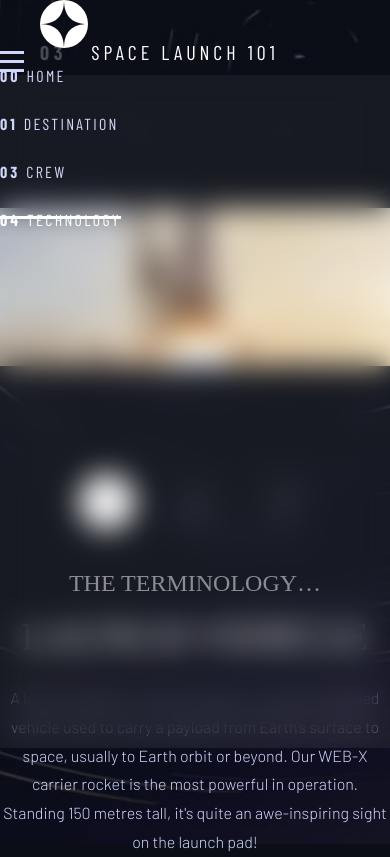
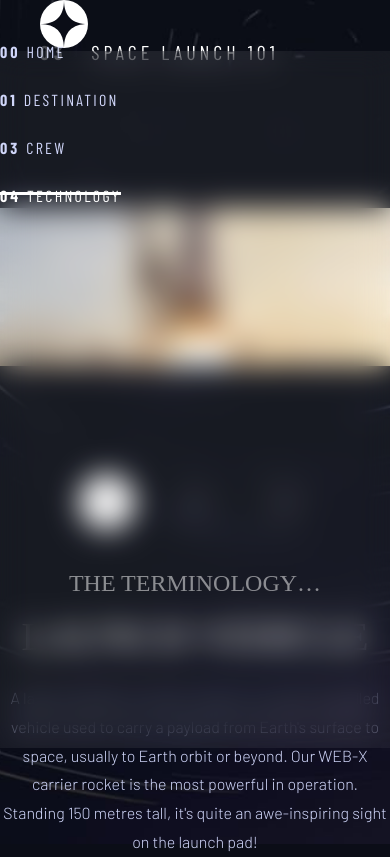
Before and after one commit to aminetiouk/space-tourism-website, a React (Vite) app: page /technology in a window 390 px wide. Built offline with nearby package versions, Linux system fonts and the light colour scheme; a web font is replaced by a local one.

Commit message:
style(global): add hamburger button styles for responsive navbar

```diff
--- a/src/styles/global.css
+++ b/src/styles/global.css
@@ -91,6 +91,14 @@ body {
 .navbar {
   height: 136px;
   padding-top: 40px;
+}
+.navbar__hamburger {
+  display: none;
+  background: none;
+  border: none;
+  cursor: pointer;
+  font-size: 2rem;
+  z-index: 99999;
 }
 .navbar__container {
   display: flex;
```
